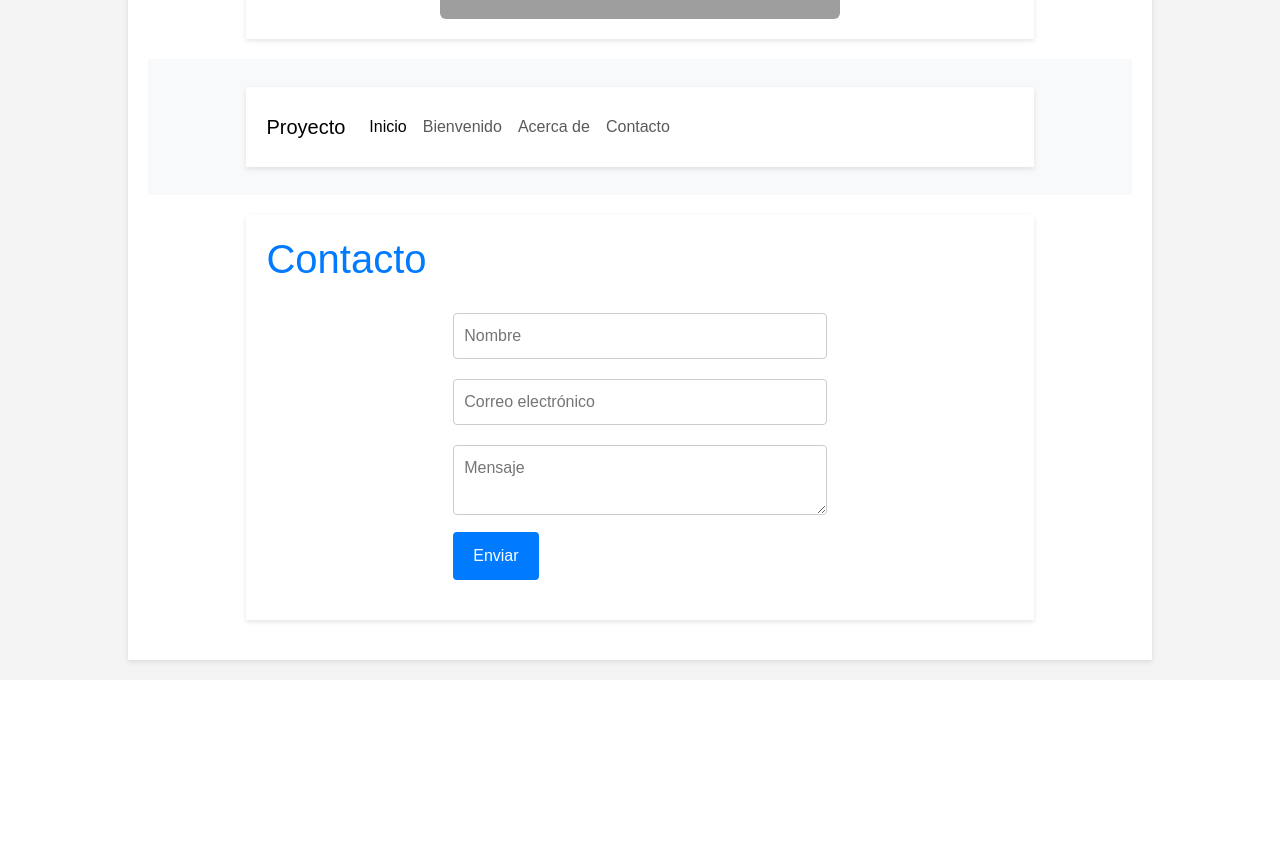
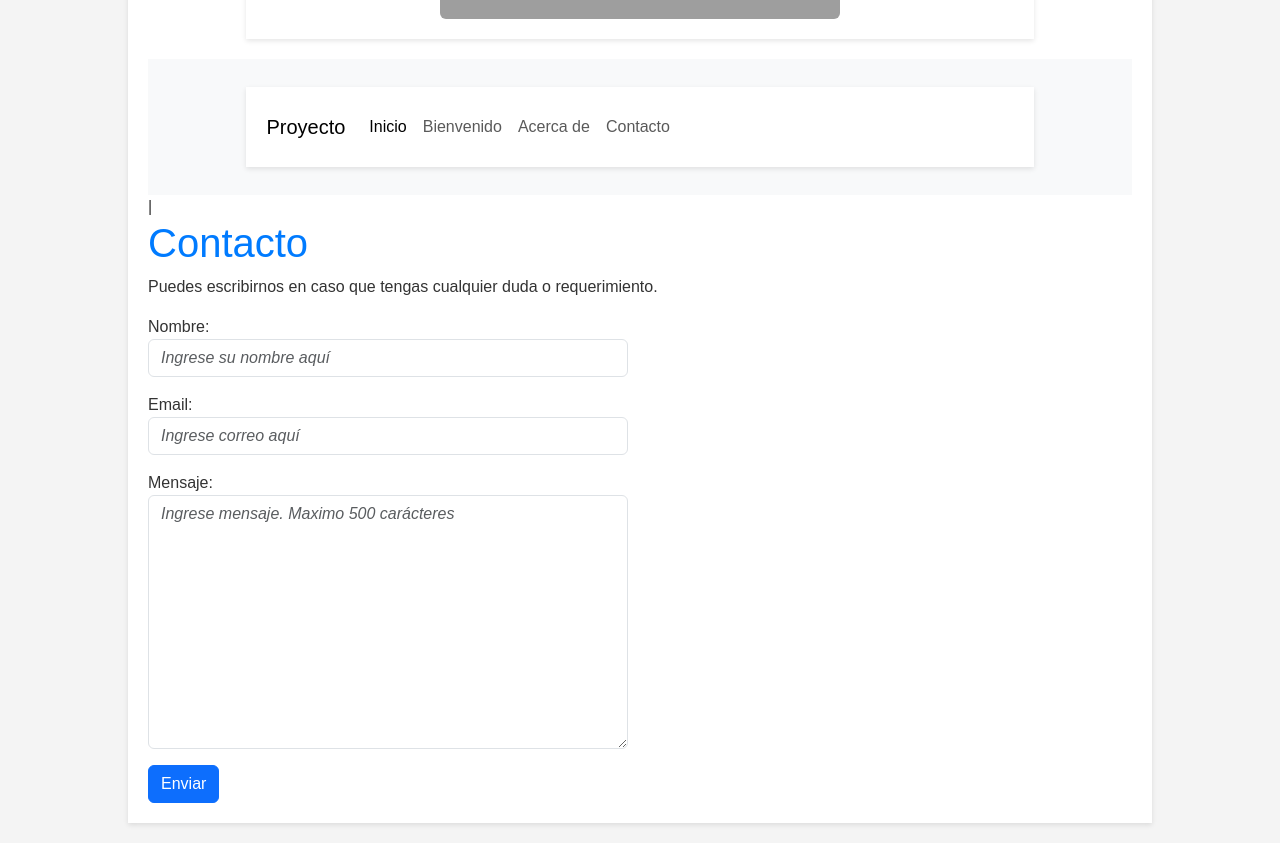
Before and after one commit to KenSolem/desafio_m6, a Django app: page /contact/ in a window 1280 px wide. Shown: the part 361-1204 px from the top of the page. Before the commit the page ends 1027 px from the top, so only its background shows below. Run offline with Django 5.2, Linux system fonts and the light colour scheme; grey boxes are pictures that could not be loaded.

Commit message:
finalizado hito3 m6

```diff
--- /dev/null
+++ b/paginas/forms.py
@@ -0,0 +1,27 @@
+from django import forms
+
+class ContactForm(forms.Form):
+    nombre = forms.CharField(
+        max_length=50,
+        label='Nombre:',
+        widget=forms.TextInput(attrs=
+            {'class': 'form-control mb-3 fst-italic',
+            'placeholder': 'Ingrese su nombre aquí'
+        })
+    )
+    email = forms.EmailField(
+        max_length=100,
+        label='Email:',
+        widget=forms.EmailInput(attrs=
+            {'class': 'form-control mb-3 fst-italic',
+            'placeholder': 'Ingrese correo aquí'
+        })
+    )
+    mensaje = forms.CharField(
+        max_length=500,
+        label='Mensaje:',
+        widget=forms.Textarea(attrs=
+            {'class': 'form-control mb-3 fst-italic',
+            'placeholder': 'Ingrese mensaje. Maximo 500 carácteres'
+        })
+    )
--- a/paginas/views.py
+++ b/paginas/views.py
@@ -1,6 +1,7 @@
 from django.http import HttpResponse
-from django.shortcuts import render # se agregó para llamar las paginas web del template
-from paginas.models import Flan
+from django.shortcuts import render, redirect # se agregó para llamar las paginas web del template
+from paginas.models import Flan, Contact
+from paginas.forms import ContactForm
 
 def home(request):
     flanes_publicos = Flan.objects.filter(is_private=False)
@@ -19,5 +20,21 @@ def welcome(request):
 def about(request):
     return render(request, 'about.html')
 
+
 def contact(request):
-    return render(request, 'contact.html')
+    if request.method == 'GET':
+        form = ContactForm()
+        context = {'form': form}
+        return render (request, 'contact.html', context)
+    else:
+        form = ContactForm(request.POST)
+        if form.is_valid():
+            Contact.objects.create(
+                **form.cleaned_data
+            )
+            return redirect('/success')
+        context = { 'form': form}
+        return render(request, 'contact.html', context)
+
+def success(request):
+    return render(request, 'success.html')
--- a/proyecto_web/urls.py
+++ b/proyecto_web/urls.py
@@ -15,7 +15,7 @@ Including another URLconf
     2. Add a URL to urlpatterns:  path('blog/', include('blog.urls'))
 """
 from django.urls import path
-from paginas.views import home, welcome, about, contact
+from paginas.views import home, welcome, about, contact, success
 from django.contrib import admin
 
 
@@ -25,4 +25,5 @@ urlpatterns = [
     path('welcome/', welcome, name='bienvenido'),
     path('about/', about, name='about'),
     path('contact/', contact, name='contact'),
+    path('success/', success, name='success'),
 ]
--- a/templates/contact.html
+++ b/templates/contact.html
@@ -1,65 +1,16 @@
 {% extends 'base.html'%}
 
 {% block content %}
-<div class="container">
-    <h1>Contacto</h1>
-    <form method="post">
-        <input type="text" name="nombre" placeholder="Nombre"><br>
-        <input type="email" name="email" placeholder="Correo electrónico"><br>
-        <textarea name="mensaje" placeholder="Mensaje"></textarea><br>
-        <button type="submit">Enviar</button>
-    </form>
-</div>
-
-
-</html>
-
-<style>
-    body {
-        font-family: sans-serif;
-        margin: 0;
-        padding: 0;
-        background-color: #f4f4f4;
-        color: #333;
-    }
-
-    .container {
-        width: 80%;
-        margin: 20px auto;
-        padding: 20px;
-        background-color: #fff;
-        box-shadow: 0 2px 5px rgba(0, 0, 0, 0.1);
-    }
-
-    h1 {
-        color: #007bff;
-        /* Azul Django */
-    }
-
-    form {
-        width: 50%;
-        margin: 20px auto;
-    }
-
-    input[type="text"],
-    input[type="email"],
-    textarea {
-        width: 100%;
-        padding: 10px;
-        margin: 10px 0;
-        border: 1px solid #ccc;
-        border-radius: 4px;
-        box-sizing: border-box;
-    }
-
-    button[type="submit"] {
-        background-color: #007bff;
-        color: white;
-        padding: 12px 20px;
-        border: none;
-        border-radius: 4px;
-        cursor: pointer;
-    }
-</style>
+    |<h1>Contacto</h1>
+    <p>Puedes escribirnos en caso que tengas cualquier duda o requerimiento.</p>
+    <div class="row">
+        <div class="col-6">
+            <form action="{% url 'contact' %}" method="post">
+                {% csrf_token %}
+                {{ form }}
+                <button type="submit" class="btn btn-primary">Enviar</button>
+            </form>
+        </div>
+    </div>
 
 {% endblock %}
--- /dev/null
+++ b/templates/success.html
@@ -0,0 +1,6 @@
+{% extends 'base.html'%}
+
+{% block content %}
+    <h3 class="text-center my-5">Gracias por contactarte con OnlyFlans, te responderemos en breve.</h1>
+
+{% endblock %}
```
Also changed, not shown: paginas/admin.py (+6 -1 lines), paginas/models.py (+10 -0 lines), templates/about.html (+6 -1 lines), db.sqlite3, paginas/migrations/0002_contact.py (added).
